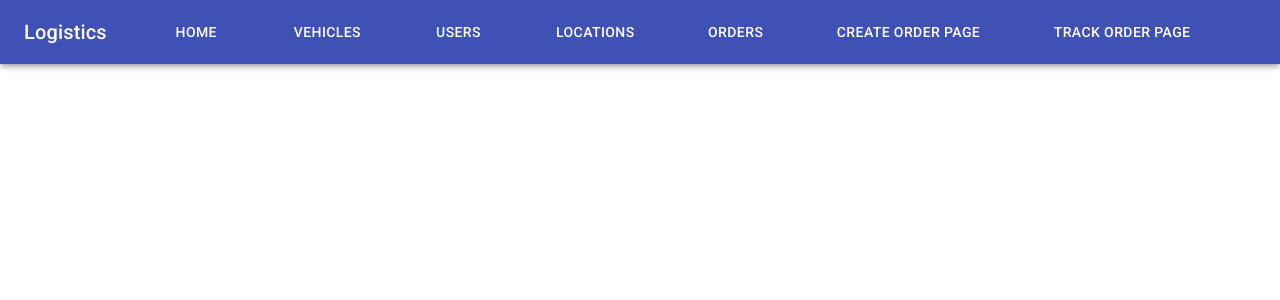
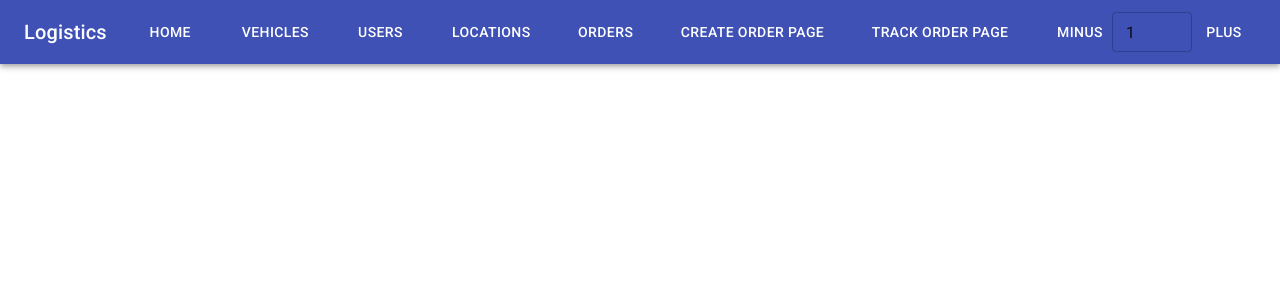
Before and after one commit to maxshymchuk/Logistics, a React (Create React App) app in the folder client-app/: page / in a window 1280 px wide. Shown: the top 300 px of the page. Built offline with nearby package versions, Linux system fonts and the light colour scheme.

Commit message:
feat: add plus/minus button to control time flow

```diff
--- a/client-app/package.json
+++ b/client-app/package.json
@@ -13,6 +13,7 @@
     "@types/react": "^16.9.19",
     "@types/react-dom": "^16.9.5",
     "axios": "^0.19.2",
+    "cogo-toast": "^4.2.3",
     "qs": "^6.9.1",
     "react": "^16.12.0",
     "react-dom": "^16.12.0",
--- a/client-app/src/components/Menu/Menu.tsx
+++ b/client-app/src/components/Menu/Menu.tsx
@@ -5,6 +5,8 @@ import Toolbar from '@material-ui/core/Toolbar';
 import Typography from '@material-ui/core/Typography';
 import Button from '@material-ui/core/Button';
 import './menu.scss';
+import { TextField } from '@material-ui/core';
+import TimeChanger from '../TimeChanger/TimeChanger';
 
 class Menu extends Component {
   render() {
@@ -36,6 +38,7 @@ class Menu extends Component {
             <Link to='/track'>
               <Button color='inherit'>Track order page</Button>
             </Link>
+            <TimeChanger />
           </Toolbar>
         </AppBar>
       </React.Fragment>
--- /dev/null
+++ b/client-app/src/components/TimeChanger/TimeChanger.tsx
@@ -0,0 +1,56 @@
+import React, { Component } from 'react';
+import { Button, TextField } from '@material-ui/core';
+import './timeChanger.scss';
+import { changeTime } from '../../services/timeChanger.service';
+import cogoToast from 'cogo-toast';
+
+class TimeChanger extends Component {
+  state = {
+    value: ''
+  };
+
+  componentDidMount() {
+    this.setState(state => ({
+      value: 1
+    }));
+  }
+
+  handleChange = (route: string) => {
+    changeTime(`/${route}/${this.state.value}`);
+    cogoToast.success(`${route} ${this.state.value} day(s)!`, {
+      hideAfter: 1,
+      position: 'bottom-right'
+    });
+  };
+
+  handleInput = (event: any) => {
+    const target = event.target;
+    if (target.value > 0)
+      this.setState(state => ({
+        value: target.value
+      }));
+  };
+
+  render() {
+    return (
+      <section className='changer'>
+        <Button color='inherit' onClick={() => this.handleChange('Minus')}>
+          Minus
+        </Button>
+        <TextField
+          size='small'
+          className='changer-days'
+          type='number'
+          value={this.state.value}
+          onChange={this.handleInput}
+          variant='outlined'
+        />
+        <Button color='inherit' onClick={() => this.handleChange('Plus')}>
+          Plus
+        </Button>
+      </section>
+    );
+  }
+}
+
+export default TimeChanger;
--- /dev/null
+++ b/client-app/src/components/TimeChanger/timeChanger.scss
@@ -0,0 +1,7 @@
+.changer {
+  display: flex;
+  align-items: center;
+  &-days {
+    width: 80px;
+  }
+}
--- /dev/null
+++ b/client-app/src/services/timeChanger.service.ts
@@ -0,0 +1,5 @@
+import axios from 'axios';
+
+export async function changeTime(route: string) {
+  return (await axios.get(route)).data;
+}
```
Also changed, not shown: 1 other file (tests, documents, lock files or other folders).
